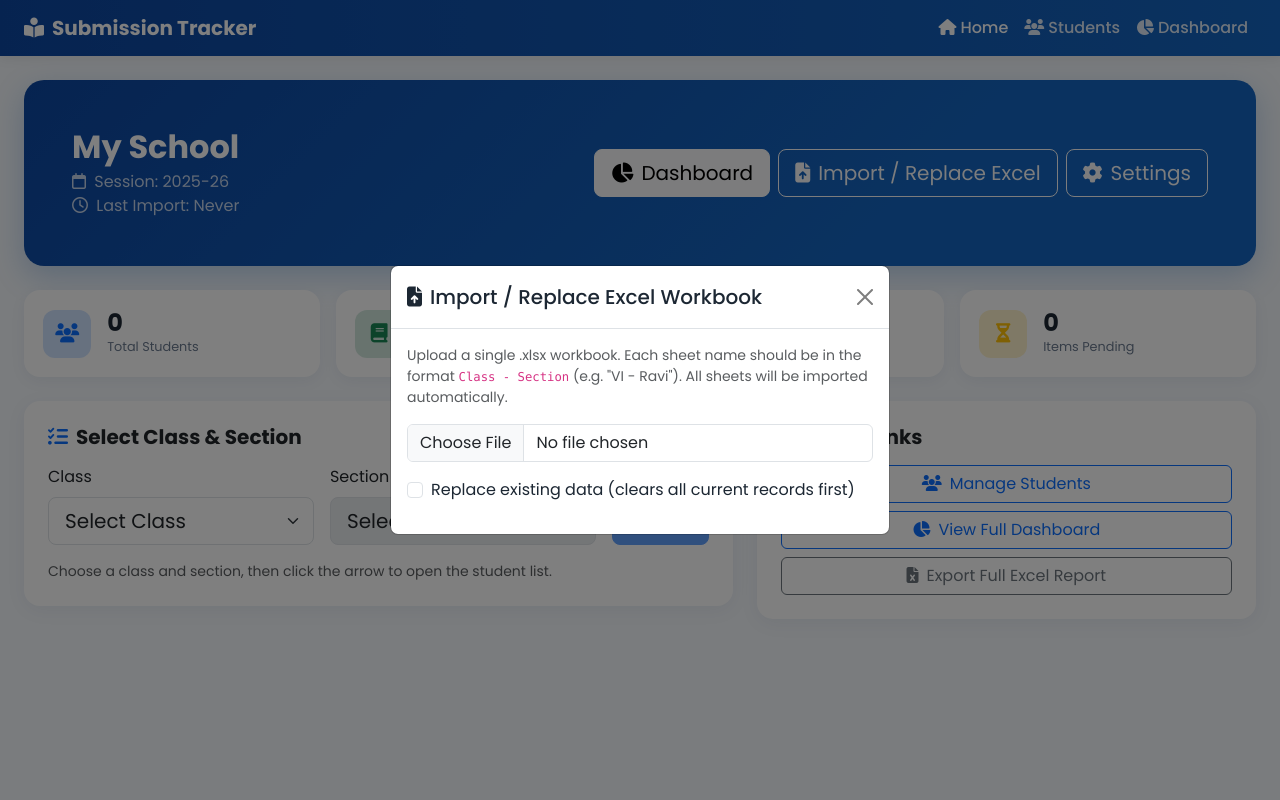
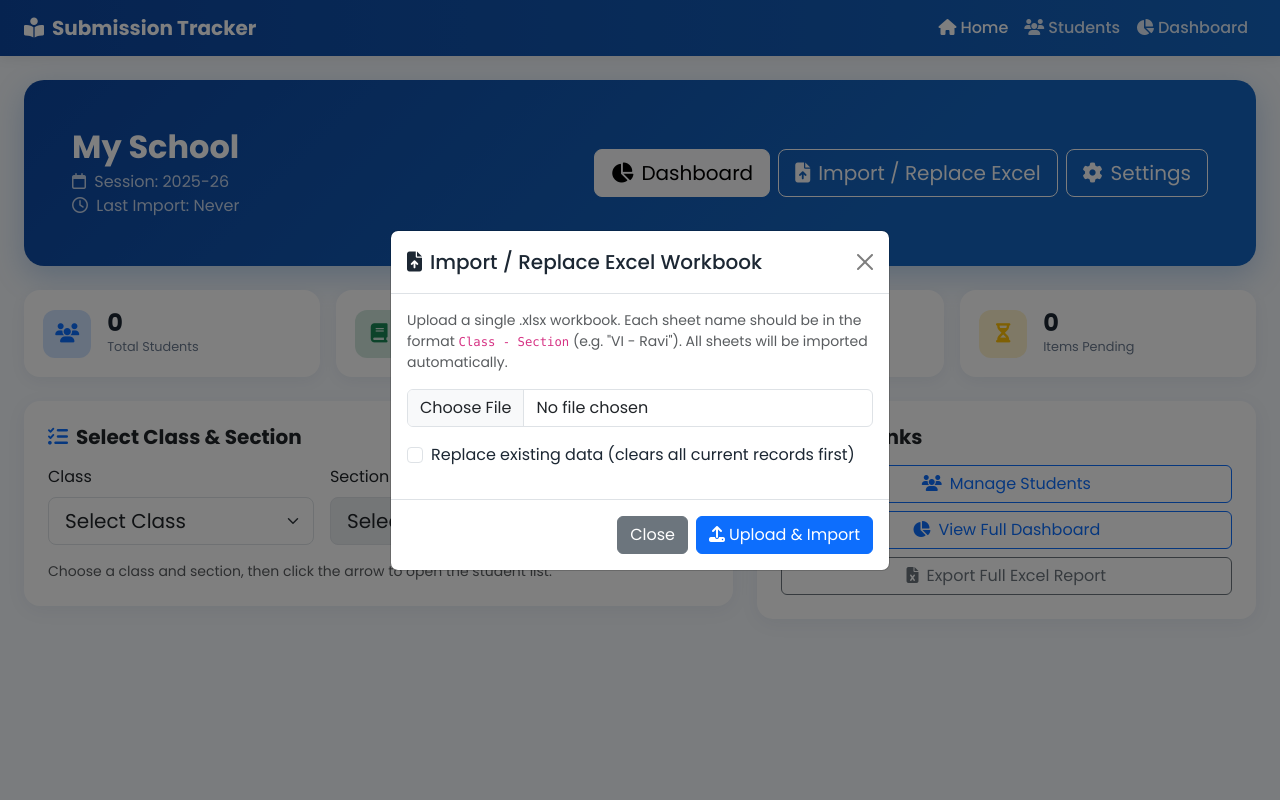
Before and after one commit to rishikant01/notebook_tracker, a Flask app: page / in a window 1280 px wide, after a click on "Import / Replace Excel". Run offline with Flask 3, Linux system fonts and the light colour scheme; data that the repository does not hold is empty; some libraries are stand-ins or nearby versions.

Commit message:
Add modal footer with upload and close buttons

```diff
--- a/templates/index.html
+++ b/templates/index.html
@@ -106,6 +106,12 @@
         </div>
         <div id="importResult"></div>
       </div>
+      <div class="modal-footer">
+        <button type="button" class="btn btn-secondary" data-bs-dismiss="modal">Close</button>
+        <button type="button" class="btn btn-primary" id="doImportBtn"><i class="fa-solid fa-upload me-1"></i>Upload & Import</button>
+      </div>
+    </div>
+  </div>
 </div>
 
 <!-- Settings Modal -->
```
